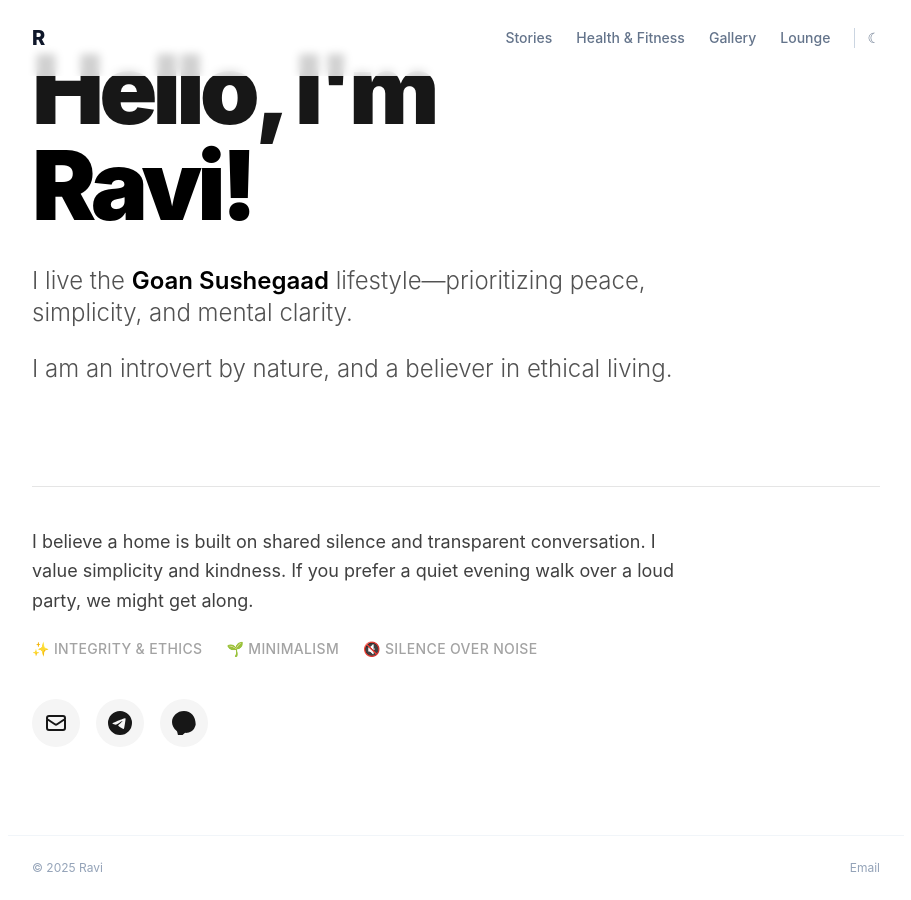
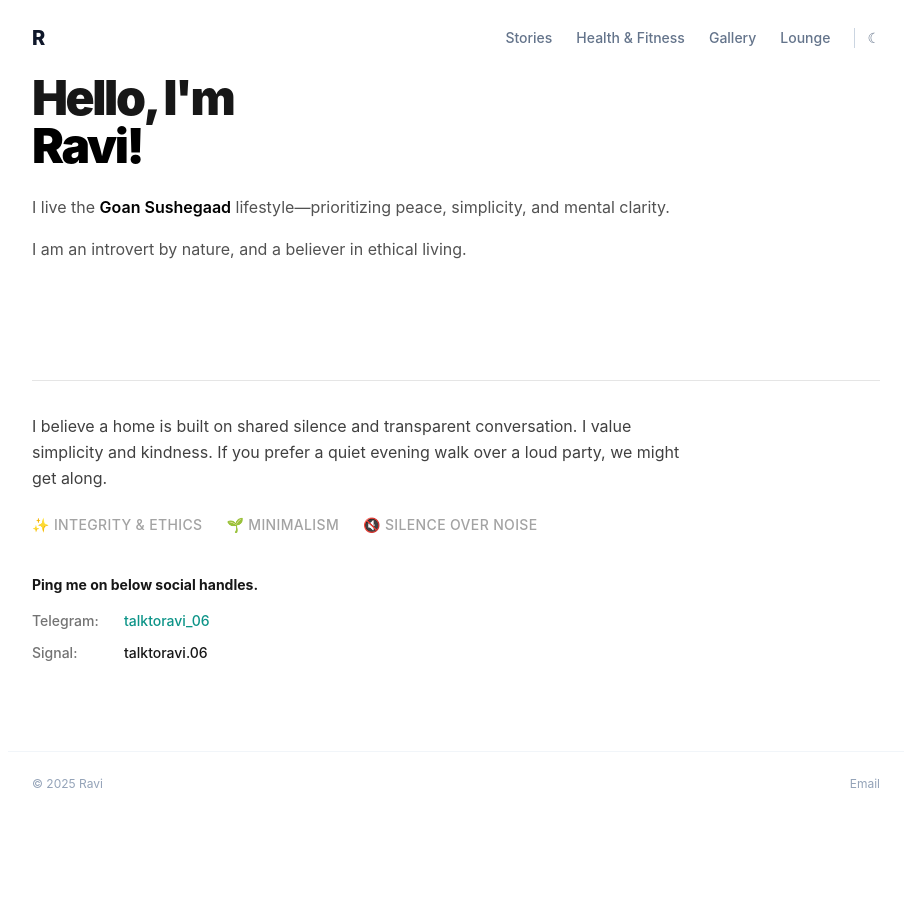
Before and after one commit to diaryofravi/me, a Jekyll site: the page built from index.html, in a window 1280 px wide and 900 px high, scrolled down 128 px. Shown: the whole window, without its empty margins (184-1095 px from the left). Built offline with Jekyll 4.4.1, drawn with Linux system fonts in a browser that asks for light colours; nearby versions of some CDN libraries; after the commit the page ends 944 px from its top, so only the background shows below that.

Commit message:
Update index.html

```diff
--- a/index.html
+++ b/index.html
@@ -4,44 +4,62 @@ title: About Me
 permalink: /
 ---
 <!-- Section 1: Intro -->
-<section class="flex flex-col justify-center min-h-[50vh]">
-  <h1 class="text-6xl sm:text-8xl font-black tracking-tighter mb-8 text-neutral-900 dark:text-white leading-[0.9]">
+<section class="flex flex-col justify-center min-h-[40vh]">
+  <!-- 1. Text reduced to roughly half size (3xl mobile, 5xl desktop) -->
+  <h1 class="text-3xl sm:text-5xl font-black tracking-tighter mb-6 text-neutral-900 dark:text-white leading-tight">
   Hello, I'm <br>
   <span class="text-black dark:text-white">Ravi!</span>
   </h1>
 
-  <div class="text-xl sm:text-2xl text-neutral-600 dark:text-neutral-400 leading-relaxed max-w-2xl font-light">
-    <p class="mb-6">I live the <strong class="text-black dark:text-white font-semibold">Goan Sushegaad</strong> lifestyle—prioritizing peace, simplicity, and mental clarity.</p>
+  <!-- 2. Paragraph reduced to standard size (text-base) -->
+  <div class="text-base text-neutral-600 dark:text-neutral-400 leading-relaxed max-w-2xl font-normal">
+    <p class="mb-4">I live the <strong class="text-black dark:text-white font-semibold">Goan Sushegaad</strong> lifestyle—prioritizing peace, simplicity, and mental clarity.</p>
     <p>I am an introvert by nature, and a believer in ethical living.</p>
   </div>
 </section>
 
 <!-- Section 2: Matrimonial / Values & Socials -->
-<section class="mt-12 pt-10 border-t border-neutral-200 dark:border-neutral-800">
+<section class="mt-8 pt-8 border-t border-neutral-200 dark:border-neutral-800">
   <div class="max-w-2xl">
-    <!-- Main Text -->
-    <p class="text-lg text-neutral-700 dark:text-neutral-300 leading-relaxed mb-6">
+    <!-- Main Text (Standardized size) -->
+    <p class="text-base text-neutral-700 dark:text-neutral-300 leading-relaxed mb-6">
       I believe a home is built on shared silence and transparent conversation. I value simplicity and kindness. If you prefer a quiet evening walk over a loud party, we might get along.
     </p>
 
-    <!-- Values as a subtle inline row -->
+    <!-- Values -->
     <div class="flex flex-wrap gap-x-6 gap-y-2 text-sm font-medium text-neutral-400 uppercase tracking-wide mb-10">
       <span>✨ Integrity & Ethics</span>
       <span>🌱 Minimalism</span>
       <span>🔇 Silence over Noise</span>
     </div>
 
-    <!-- Social Icons (Moved Here) -->
-    <div class="flex gap-4">
-      <a href="mailto:{{ site.email }}" class="p-3 rounded-full bg-neutral-100 dark:bg-neutral-800 text-neutral-900 dark:text-white hover:bg-black dark:hover:bg-white hover:text-white dark:hover:text-black transition duration-300" title="Email">
-        <svg class="w-6 h-6" fill="none" stroke="currentColor" viewBox="0 0 24 24"><path stroke-linecap="round" stroke-linejoin="round" stroke-width="2" d="M3 8l7.89 5.26a2 2 0 002.22 0L21 8M5 19h14a2 2 0 002-2V7a2 2 0 00-2-2H5a2 2 0 00-2 2v10a2 2 0 002 2z"/></svg>
-      </a>
-      <a href="https://t.me/YOUR_USERNAME" class="p-3 rounded-full bg-neutral-100 dark:bg-neutral-800 text-neutral-900 dark:text-white hover:bg-black dark:hover:bg-white hover:text-white dark:hover:text-black transition duration-300" title="Telegram">
-        <svg class="w-6 h-6" fill="currentColor" viewBox="0 0 24 24"><path d="M11.944 0A12 12 0 0 0 0 12a12 12 0 0 0 12 12 12 12 0 0 0 12-12A12 12 0 0 0 11.944 0zm4.962 7.224c.1-.002.321.023.465.14a.506.506 0 0 1 .171.325c.016.093.036.306.02.472-.18 1.898-.962 6.502-1.36 8.627-.168.9-.499 1.201-.82 1.23-.696.065-1.225-.46-1.9-.902-1.056-.693-1.653-1.124-2.678-1.8-1.185-.78-.417-1.21.258-1.91.177-.184 3.247-2.977 3.307-3.23.007-.032.014-.15-.056-.212s-.174-.041-.249-.024c-.106.024-1.793 1.14-5.061 3.345-.48.33-.913.49-1.302.48-.428-.008-1.252-.241-1.865-.44-.752-.245-1.349-.374-1.297-.789.027-.216.325-.437.893-.663 3.498-1.524 5.83-2.529 6.998-3.014 3.332-1.386 4.025-1.627 4.476-1.635z"/></svg>
-      </a>
-      <a href="https://signal.me/#p/YOUR_USERNAME" class="p-3 rounded-full bg-neutral-100 dark:bg-neutral-800 text-neutral-900 dark:text-white hover:bg-black dark:hover:bg-white hover:text-white dark:hover:text-black transition duration-300" title="Signal">
-        <svg class="w-6 h-6" fill="currentColor" viewBox="0 0 24 24"><path d="M12 0C5.373 0 0 4.974 0 11.111c0 3.497 1.744 6.616 4.469 8.658.345.26.586.63.691 1.048l1.153 4.58c.23.918 1.379 1.279 2.064.648l4.062-3.74a1.66 1.66 0 0 1 1.118-.435c9.016.285 10.137-8.284 10.137-8.284C23.694 5.522 19.206 0 12 0z"/></svg>
-      </a>
+    <!-- 3. & 4. Social Handles Section -->
+    <div class="mt-8">
+      <!-- Heading text -->
+      <p class="text-sm font-bold text-neutral-900 dark:text-white mb-4">
+        Ping me on below social handles.
+      </p>
+
+      <!-- Usernames List -->
+      <div class="space-y-3 text-sm font-medium">
+
+        <!-- Telegram -->
+        <div class="flex items-center gap-3">
+          <span class="text-neutral-500 w-20">Telegram:</span>
+          <a href="https://t.me/talktoravi_06" class="text-teal-600 dark:text-teal-400 hover:underline">
+            talktoravi_06
+          </a>
+        </div>
+
+        <!-- Signal -->
+        <div class="flex items-center gap-3">
+          <span class="text-neutral-500 w-20">Signal:</span>
+          <span class="text-neutral-900 dark:text-slate-200 select-all">
+            talktoravi.06
+          </span>
+        </div>
+
+      </div>
     </div>
 
   </div>
```
